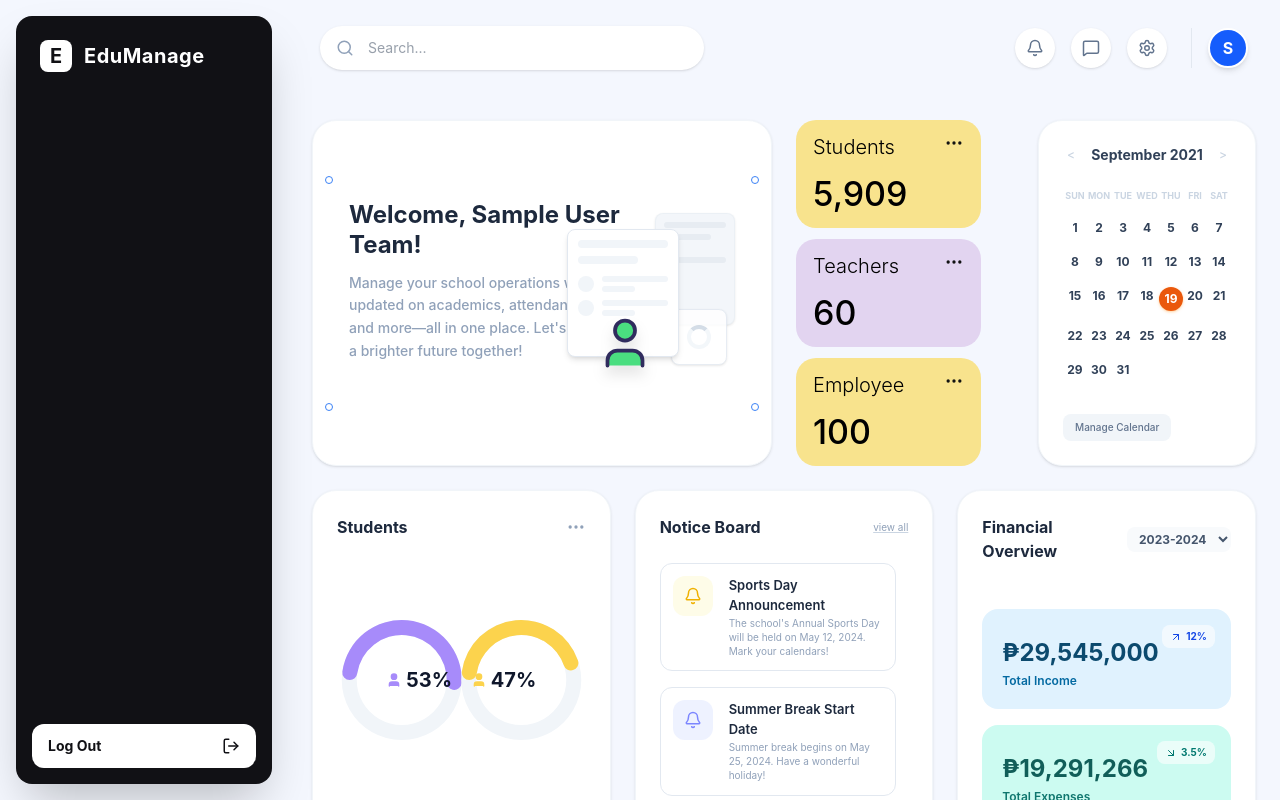
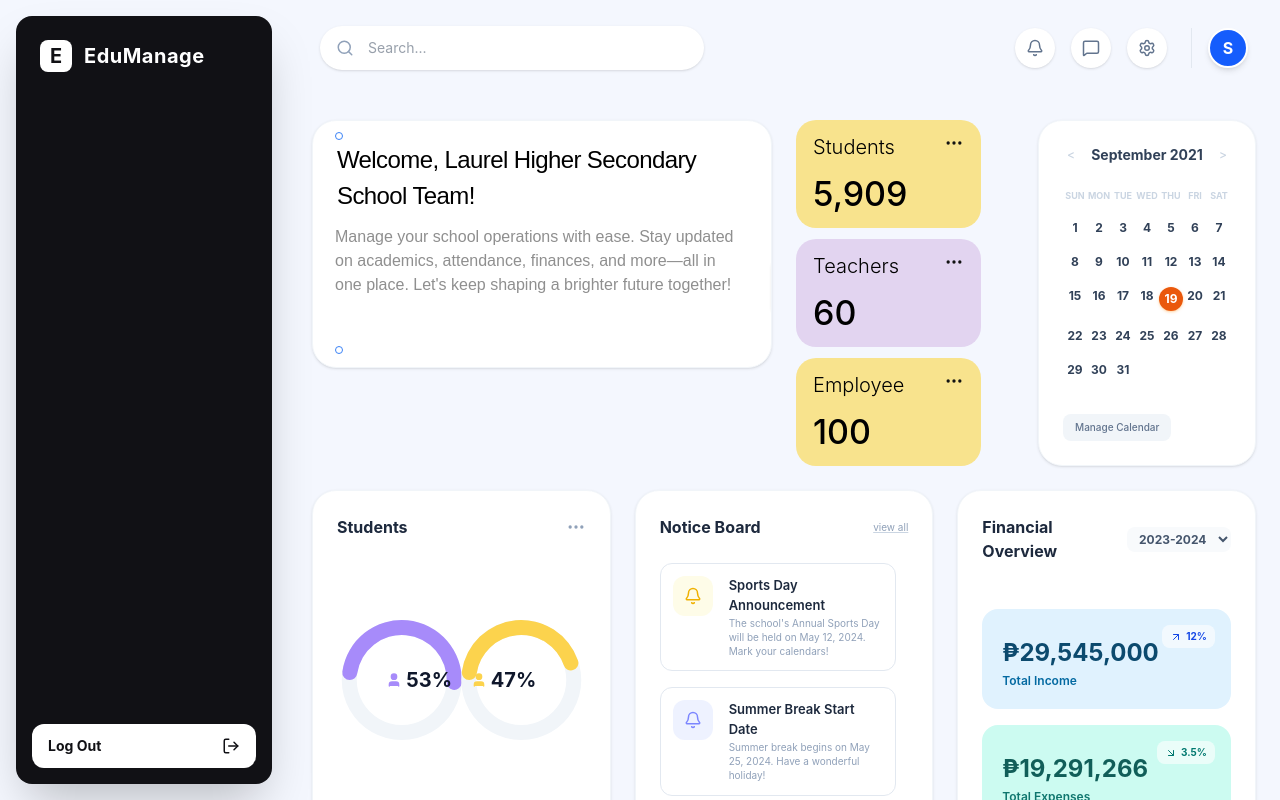
Before and after one commit to krukru741/School-Management-System, a React (Vite) app: page /dashboard in a window 1280 px wide. Built offline with nearby package versions, Linux system fonts and the light colour scheme; sample sign-in values are in the browser's storage.

Commit message:
feat: add admin dashboard page with overview stats, calendar, and analytics charts

```diff
--- a/src/pages/Dashboard.jsx
+++ b/src/pages/Dashboard.jsx
@@ -43,26 +43,36 @@ const AdminDashboard = ({ user }) => {
       <div className="grid grid-cols-1 lg:grid-cols-4 gap-6">
 
         {/* Welcome Banner */}
-        <div className="lg:col-span-2 bg-white rounded-[24px] shadow-sm flex items-center justify-center border border-slate-100 min-h-[248px] p-3 overflow-hidden">
-          {/* Inner Content Box (698x222 constraint) */}
-          <div className="w-full max-w-[698px] min-h-[222px] relative flex flex-col sm:flex-row items-center justify-between p-4 sm:p-6">
+        <div className="lg:col-span-2 bg-[#FFFFFF] rounded-[24px] shadow-sm border border-slate-100 h-[248px] relative overflow-hidden shrink-0">
+          {/* Inner Content Box (main) */}
+          <div className="absolute left-[22px] top-[11px] w-[698px] h-[222px]">
 
-            {/* Corner dots bound to the inner 698x222 box */}
+            {/* Corner dots */}
             <div className="absolute top-0 left-0 w-2 h-2 rounded-full border-[1.5px] border-[#3B82F6]"></div>
             <div className="absolute top-0 right-0 w-2 h-2 rounded-full border-[1.5px] border-[#3B82F6]"></div>
             <div className="absolute bottom-0 left-0 w-2 h-2 rounded-full border-[1.5px] border-[#3B82F6]"></div>
             <div className="absolute bottom-0 right-0 w-2 h-2 rounded-full border-[1.5px] border-[#3B82F6]"></div>
 
-            <div className="max-w-[420px] relative z-10">
-              <h2 className="text-2xl font-bold text-slate-800 mb-3 leading-tight">Welcome, {user?.name || 'Laurel Higher Secondary School'} Team!</h2>
-              <p className="text-slate-400 text-sm leading-relaxed mb-6 font-medium">
+            {/* Content Container */}
+            <div className="absolute left-0 top-[10px] w-[401px] h-[179px]">
+              <h2
+                className="absolute left-[2px] top-0 w-[399px] h-[72px] font-medium text-[#000000] tracking-tight m-0"
+                style={{ fontFamily: 'Poppins, sans-serif', fontSize: '24px', lineHeight: '36px' }}
+              >
+                Welcome, Laurel Higher Secondary School Team!
+              </h2>
+              <p
+                className="absolute left-0 top-[83px] w-[399px] h-[96px] font-light text-[#8F8F8F] m-0"
+                style={{ fontFamily: 'Poppins, sans-serif', fontSize: '16px', lineHeight: '24px' }}
+              >
                 Manage your school operations with ease. Stay updated on academics, attendance, finances, and more—all in one place. Let's keep shaping a brighter future together!
               </p>
             </div>
 
-            {/* Abstract Illustration */}
-            <div className="hidden sm:block relative w-56 h-40">
-            {/* Floating UI Elements */}
+            {/* Abstract Illustration Placeholder for Humaaans Research */}
+            <div className="absolute left-[399px] top-0 w-[299px] h-[222px] flex items-center justify-center -scale-x-100">
+               {/* Using the CSS composition flipped horizontally to match the transformation matrix in Figma */}
+              <div className="relative w-56 h-40 scale-x-[-1]">
                 <div className="absolute top-0 right-0 w-20 h-28 bg-slate-100 rounded-lg border border-slate-200/60 shadow-sm opacity-80 flex flex-col p-2 gap-1.5">
                    <div className="w-full h-1.5 bg-slate-200 rounded-full"></div>
                    <div className="w-3/4 h-1.5 bg-slate-200 rounded-full"></div>
@@ -90,11 +100,12 @@ const AdminDashboard = ({ user }) => {
                   <div className="w-6 h-6 rounded-full border-4 border-slate-100 border-t-slate-300"></div>
                 </div>
 
-            {/* Main figure abstract */}
                 <div className="absolute bottom-0 right-20 z-20 text-[#302C5E] drop-shadow-xl">
                   <User size={60} fill="#4ADE80" strokeWidth={1.5} className="text-[#302C5E]" />
                 </div>
               </div>
+            </div>
+
           </div>
         </div>
 
```
Lines whose indentation alone changed are shown as unchanged.
